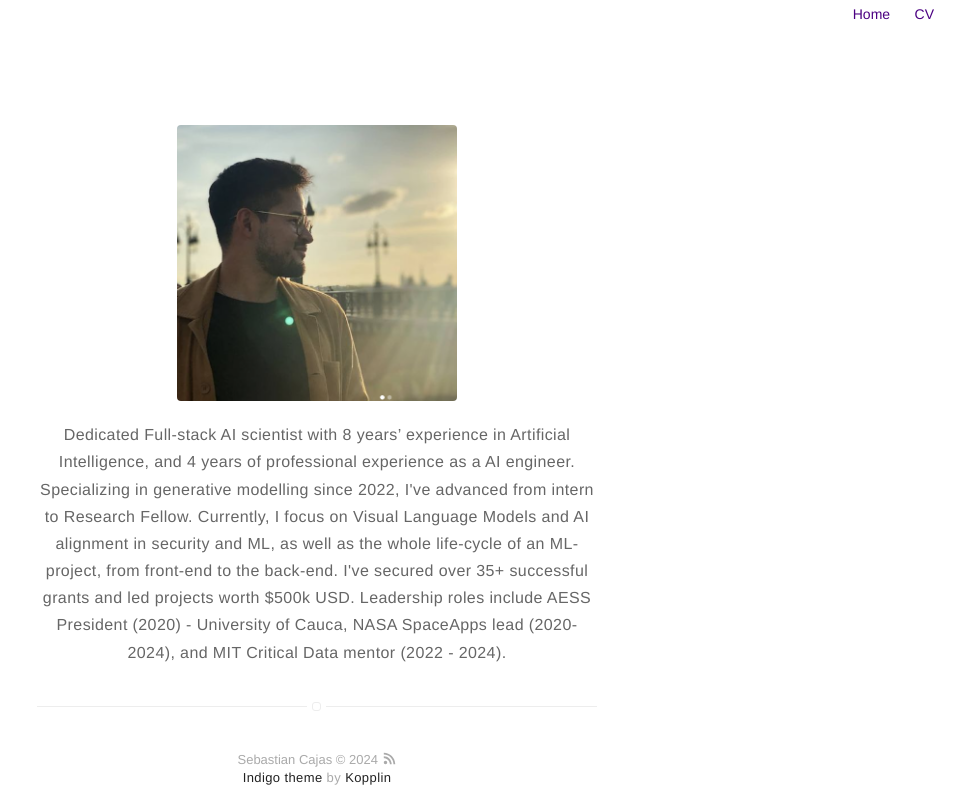
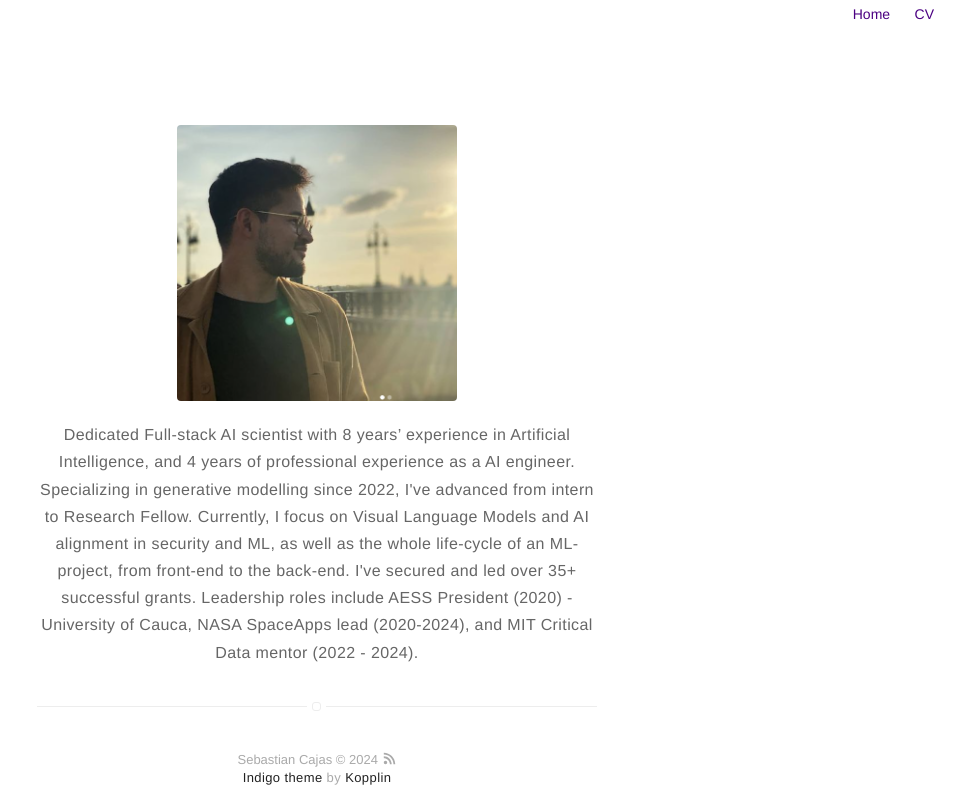
Before and after one commit to sebasmos/sebasmos.github.io, a Jekyll site: the page built from about.md, in a window 1280 px wide, cut to the strip 0-789 px from the top of the page. Shown: the whole strip, without its empty margins (323-1280 px from the left). Built offline with Jekyll 4.4.1, drawn with Linux system fonts in a browser that asks for light colours.

Commit message:
updating links #2

```diff
--- a/about.md
+++ b/about.md
@@ -7,7 +7,7 @@ layout: page
 <div style="text-align: center;">
 
 <p>
-Dedicated Full-stack AI scientist with 8 years’ experience in Artificial Intelligence, and 4 years of professional experience as a AI engineer. Specializing in generative modelling since 2022, I've advanced from intern to Research Fellow. Currently, I focus on Visual Language Models and AI alignment in security and ML, as well as the whole life-cycle of an ML-project, from front-end to the back-end. I've secured over 35+ successful grants and led projects worth $500k USD. Leadership roles include AESS President (2020) - University of Cauca, NASA SpaceApps lead (2020-2024), and MIT Critical Data mentor (2022 - 2024).
+Dedicated Full-stack AI scientist with 8 years’ experience in Artificial Intelligence, and 4 years of professional experience as a AI engineer. Specializing in generative modelling since 2022, I've advanced from intern to Research Fellow. Currently, I focus on Visual Language Models and AI alignment in security and ML, as well as the whole life-cycle of an ML-project, from front-end to the back-end. I've secured and led over 35+ successful grants. Leadership roles include AESS President (2020) - University of Cauca, NASA SpaceApps lead (2020-2024), and MIT Critical Data mentor (2022 - 2024).
 
 </p>
 
```
